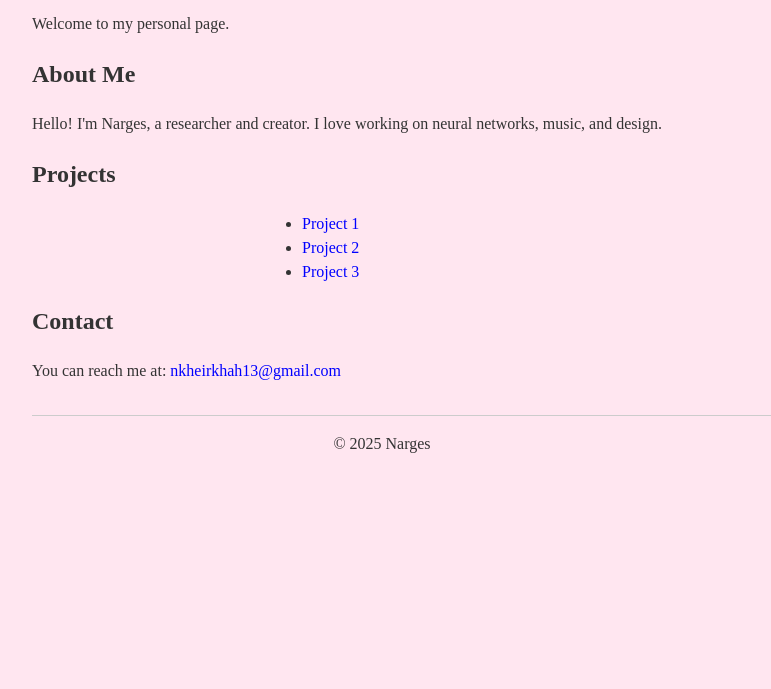
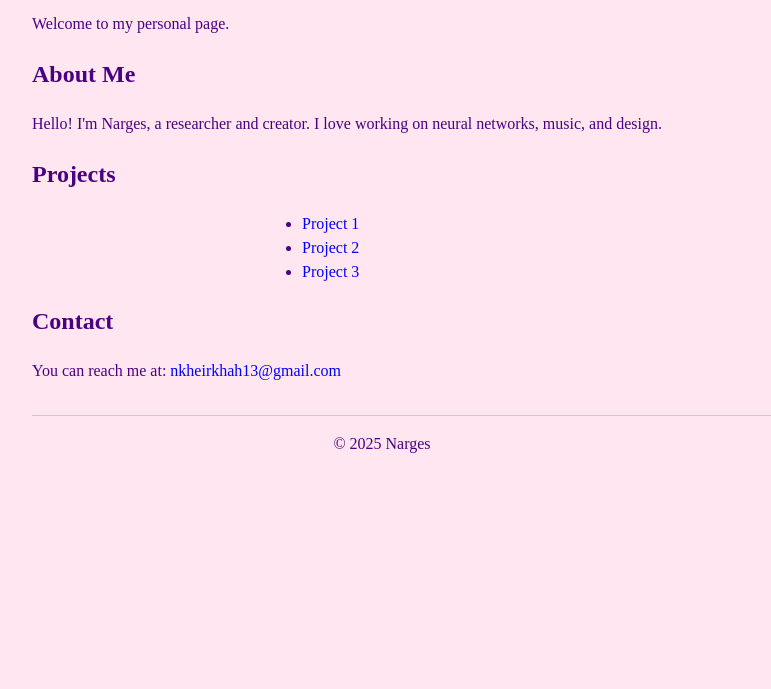
Before and after one commit to NAKH2000/NAKH2000.github.io, a plain HTML site: page index.html in a window 1280 px wide. Shown: the part 111-800 px from the top of the page, without its empty margins (0-771 px from the left). Drawn offline with Linux system fonts and the light colour scheme.

Commit message:
Update index.html

```diff
--- a/index.html
+++ b/index.html
@@ -8,7 +8,7 @@
         body {
             font-family: "Times New Roman", serif;
             background: #ffe6f0;
-            color: #333;
+            color: #4b0082;
             margin: 0;
             padding: 2rem;
             line-height: 1.5;
```
